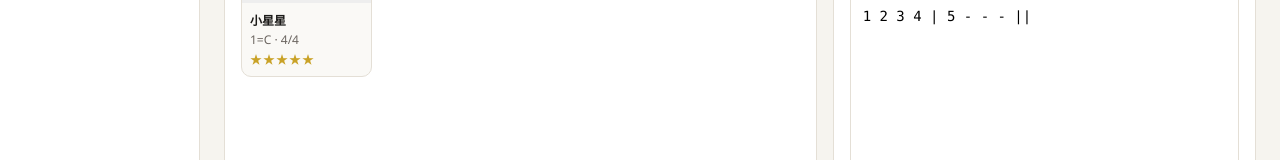
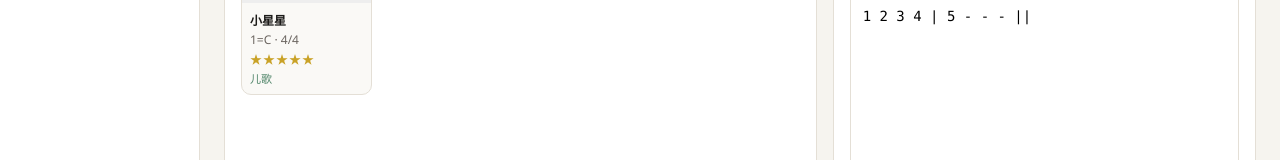
Before and after one commit to JunsonJack/JianpuBook, a Vue app in the folder apps/desktop/: page / in a window 1280 px wide. Shown: the part 560-720 px from the top of the page. Built offline with nearby package versions, Linux system fonts and the light colour scheme.

Commit message:
feat(library): edit tags from song card

```diff
--- a/apps/desktop/src/views/LibraryView.vue
+++ b/apps/desktop/src/views/LibraryView.vue
@@ -10,6 +10,7 @@ import {
   importTextSong,
   listSongs,
   setSongStars,
+  setSongTags,
   type ImportImageResult,
 } from "@/services/ipc";
 import { addBookItem, listBooks, type BookSummary } from "@/services/bookIpc";
@@ -195,6 +196,22 @@ async function bumpStars(s: Song) {
   }
 }
 
+async function editTags(s: Song) {
+  const cur = (s.tags || []).join(",");
+  const next = window.prompt("标签（逗号分隔）", cur);
+  if (next == null) return;
+  const tags = next
+    .split(/[,，\s]+/)
+    .map((t) => t.trim())
+    .filter(Boolean);
+  s.tags = tags;
+  try {
+    await setSongTags(s.id, tags);
+  } catch (e) {
+    error.value = String(e);
+  }
+}
+
 </script>
 
 <template>
@@ -302,6 +319,9 @@ async function bumpStars(s: Song) {
                 :title="'点击加星（当前 ' + s.stars + '）'"
               >
                 {{ "★".repeat(s.stars) }}{{ "☆".repeat(5 - s.stars) }}
+              </span>
+              <span class="tags" @click.stop="editTags(s)" title="点击编辑标签">
+                {{ (s.tags || []).join(" ") || "标签" }}
               </span>
             </div>
           </article>
@@ -436,6 +456,12 @@ async function bumpStars(s: Song) {
   letter-spacing: 1px;
   user-select: none;
 }
+.tags {
+  cursor: pointer;
+  font-size: 11px !important;
+  color: var(--accent) !important;
+  opacity: 0.85;
+}
 .filters {
   display: flex;
   flex-wrap: wrap;
```
